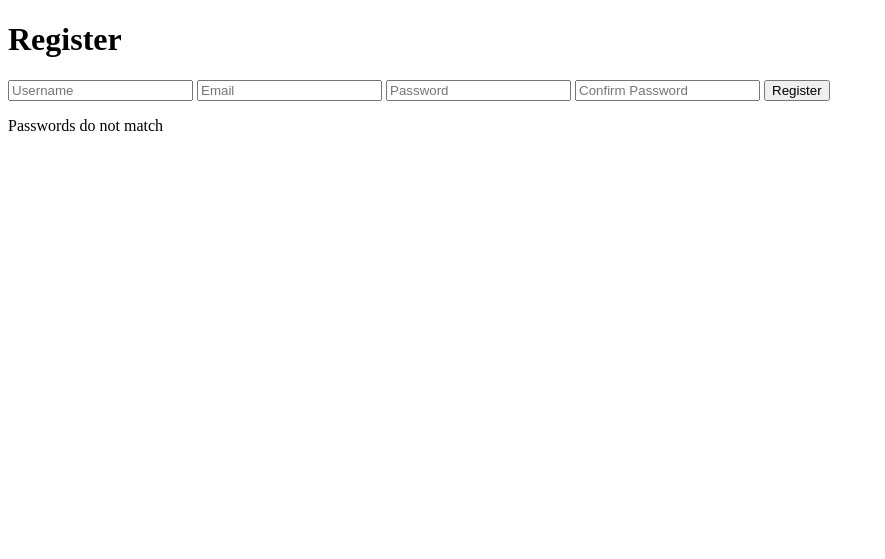
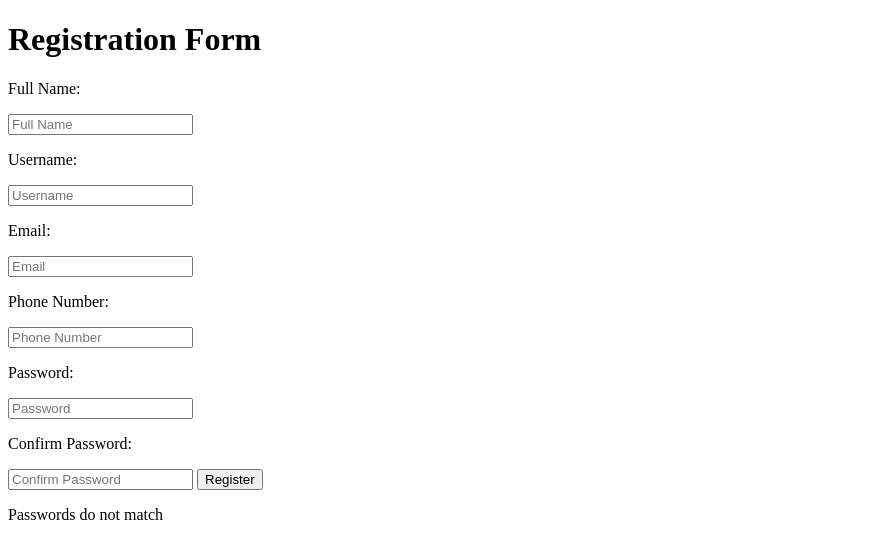
Before and after one commit to ndimitrokalis/Agile-Development-Assignment, a Flask app: page /register in a window 1280 px wide. Shown: the top 559 px of the page, without its empty margins (0-885 px from the left). Run offline with Flask 3, Linux system fonts and the light colour scheme; parts of the project's set-up code (start-up, migrations or seed data) failed here and were passed over.

Commit message:
Update register.html

```diff
--- a/templates/register.html
+++ b/templates/register.html
@@ -3,22 +3,37 @@
 <head>
     <meta charset="UTF-8">
     <meta name="viewport" content="width=device-width, initial-scale=1.0">
-    <title>Register</title>
+    <title>Registration Form</title>
 </head>
 <body>
-    <h1>Register</h1>
 
-    <form method="post" action="/register">
-        <input type="text" name="username" placeholder="Username" required />
-        <input type="email" name="email" placeholder="Email" required />
-        <input type="password" name="password" placeholder="Password" required />
-        <input type="password" name="confirm_password" placeholder="Confirm Password" required />
-        <button type="submit">Register</button>
-    </form>
+    <div class="Registration-Form">
+     <h1>Registration Form</h1>
+     <form action="/register" method="post">
+         <p>Full Name:</p>
+         <input type="text" name="fullname" placeholder="Full Name" required>
+         <p>Username:</p>
+         <input type="text" name="username" placeholder="Username" required>
+         <p>Email:</p>
+         <input type="email" name="email" placeholder="Email" required>
 
+         <p>Phone Number:</p>
+         <input type="tel" name="phone" placeholder="Phone Number" pattern="^[0-9]{10}$" required>
+         <p>Password:</p>
+         <input type="password" name="password" placeholder="Password" required>
+         <p>Confirm Password:</p>
+         <input type="password" name="confirm_password" placeholder="Confirm Password" required />
+
+         <button>Register</button>
+
+     </form>
+
+    </div>
 
     <div id="error-message">
         <p>Passwords do not match</p>
     </div>
+
+
 </body>
 </html>
```
